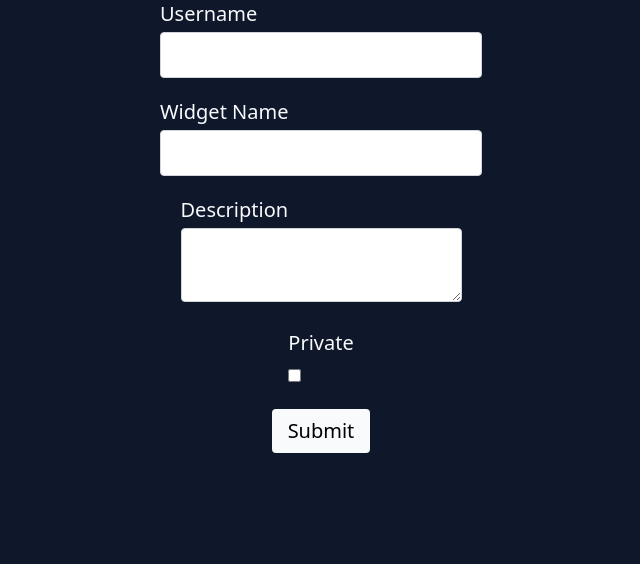
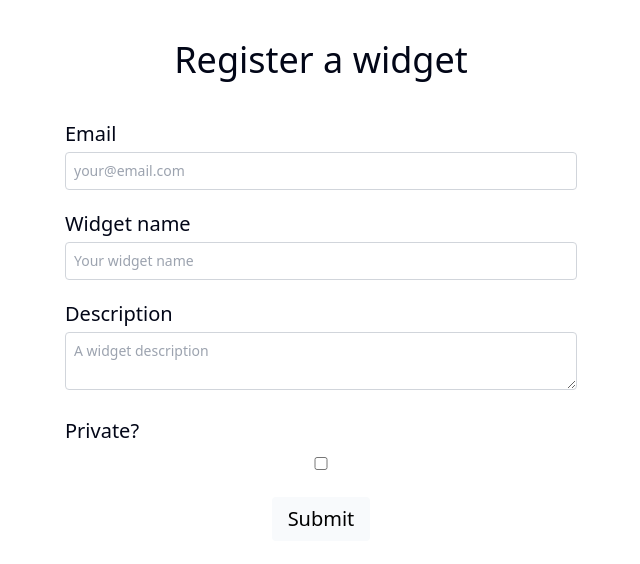
Before and after one commit to slugger-analytics/slugger-website, a Next.js app: page / in a window 1280 px wide. Shown: the top 564 px of the page, without its empty margins (319-959 px from the left). Built offline with nearby package versions, Linux system fonts and the light colour scheme.

Commit message:
Add placeholder property for input fields and add styling

```diff
--- a/src/app/components/InputField.tsx
+++ b/src/app/components/InputField.tsx
@@ -4,19 +4,30 @@ type InputProps = {
     id: string,
     label: string,
     type: string,
-    required: boolean
+    required: boolean,
+    placeholder?: string
 }
 
-export default function TextInput({ id, label, type, required}: InputProps) {
+// TODO maybe add seperate component for checkbox
+export default function TextInput({ id, label, type, required, placeholder}: InputProps) {
   return (
-      <div key={id} className="mb-5">
-          <label htmlFor={id} className="block mb-1">{label}</label>
+      <div key={id} className="mb-5 w-full">
+          <label htmlFor={id} className="block mb-1 text-m ">{label}</label>
           <input
               type={type}
               id={id}
               name={id}
               required={required}
-              className="border border-gray-300 rounded py-2 px-3 text-black"
+              placeholder={placeholder}
+              className="border
+                border-gray-300
+                rounded
+                p-2
+                text-black
+                text-sm
+                font-normal
+                w-full
+                "
           />
       </div>
   )
--- /dev/null
+++ b/src/app/components/SubmitButton.tsx
@@ -0,0 +1,22 @@
+import { useFormStatus } from "react-dom";
+
+export default function SubmitButton() {
+    const { pending } = useFormStatus();
+
+    return (
+        <button type="submit" aria-disabled={pending}
+            className="bg-slate-50
+                py-2
+                px-4
+                rounded
+                text-black
+                hover:bg-alpbGreen
+                hover:text-white
+                transition
+                duration-100
+                "
+        >
+            Submit
+        </button>
+    );
+}
--- a/src/app/components/TextareaInput.tsx
+++ b/src/app/components/TextareaInput.tsx
@@ -3,18 +3,28 @@ import React from 'react'
 type TextareaProps = {
     id: string,
     label: string,
-    required: boolean
+    required: boolean,
+    placeholder: string
 }
 
-export default function TextareaInput({ id, label, required }: TextareaProps) {
+export default function TextareaInput({ id, label, required, placeholder }: TextareaProps) {
     return (
-        <div key={id} className="mb-5">
-            <label htmlFor={id} className="block mb-1">{label}</label>
+        <div key={id} className="mb-5 w-full">
+            <label htmlFor={id} className="block mb-1 text-m">{label}</label>
             <textarea
                 id={id}
                 name={id}
                 required={required}
-                className="border border-gray-300 rounded py-2 px-3 text-black"
+                placeholder={placeholder}
+                className="border
+                    border-gray-300
+                    rounded
+                    p-2
+                    text-black
+                    w-full
+                    text-sm
+                    font-normal
+                    "
             />
         </div>
     )
--- a/src/app/form.tsx
+++ b/src/app/form.tsx
@@ -1,25 +1,15 @@
 "use client";
 
 import { useState } from "react";
-import { useFormStatus } from "react-dom";
 import InputField from "./components/InputField";
 import TextareaInput from "./components/TextareaInput";
+import SubmitButton from "./components/SubmitButton";
 
 const initialState = {
     message: "",
 };
 
-function SubmitButton() {
-    const { pending } = useFormStatus();
 
-    return (
-        <button type="submit" aria-disabled={pending}
-            className="bg-slate-50 py-2 px-4 rounded text-black"
-        >
-            Submit
-        </button>
-    );
-}
 
 export function Form() {
     // update state based on res. of form action
@@ -40,29 +30,32 @@ export function Form() {
     };
 
     return (
-        <form onSubmit={handleSubmit} className="flex flex-col items-center">
+        <form onSubmit={handleSubmit} className="flex flex-col items-center w-2/5">
             <InputField
                 id='email'
-                label='Username'
+                label='Email'
                 type='text'
                 required={true}
+                placeholder="your@email.com"
             />
             <InputField
                 id='widget-name'
-                label='Widget Name'
+                label='Widget name'
                 type='text'
                 required={true}
+                placeholder='Your widget name'
             />
             <TextareaInput
                 id='description'
                 label='Description'
                 required={true}
+                placeholder="A widget description"
             />
             <InputField
                 id='private'
-                label='Private'
+                label='Private?'
                 type='checkbox'
-                required={true}
+                required={false}
             />
             <SubmitButton />
             <p aria-live="polite" className="sr-only" role="status">
--- a/src/app/globals.css
+++ b/src/app/globals.css
@@ -3,5 +3,5 @@
 @tailwind utilities;
 
 body {
-  @apply text-slate-50 font-medium text-xl;
+  @apply text-slate-950 font-medium text-xl;
 }
--- a/src/app/page.tsx
+++ b/src/app/page.tsx
@@ -3,8 +3,12 @@ import { Form } from '@/app/form';
 
 export default function Home() {
   return (
-    <body className='bg-slate-900'>
-      <main className='flex justify-center'>
+    <body className=''>
+      <div className='flex justify-center m-10'>
+        <h1 className='text-4xl'>Register a widget</h1>
+      </div>
+
+      <main className='flex justify-center w-full'>
         <Form />
       </main>
     </body>
--- a/tailwind.config.ts
+++ b/tailwind.config.ts
@@ -11,6 +11,10 @@ const config: Config = {
       colors: {
         background: "var(--background)",
         foreground: "var(--foreground)",
+        alpbGreen: '#4bb252',
+        alpbBlue:  '#384e93',
+        alpbRed: '#384e93',
+
       },
     },
   },
```
